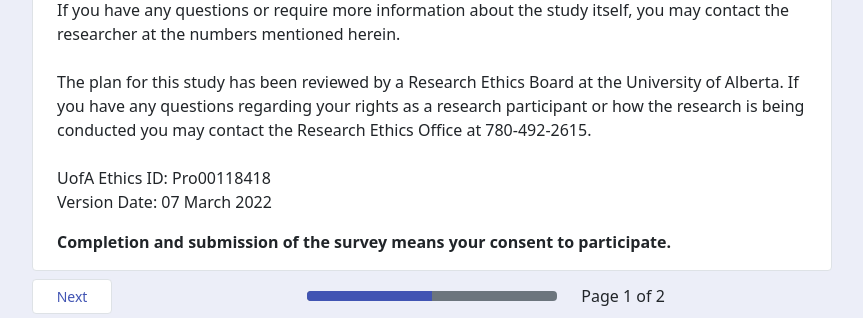
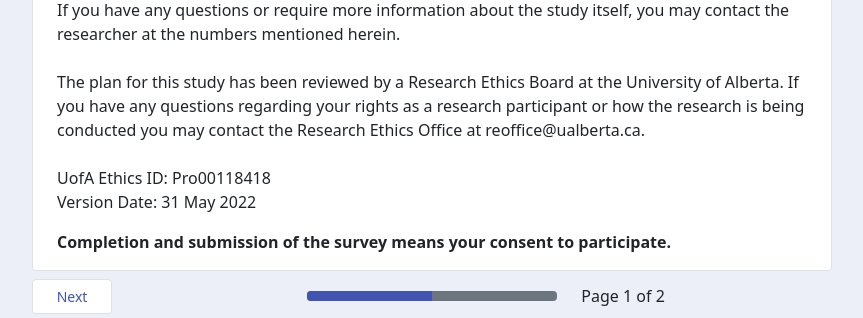
Before and after one commit to lucasnfe/puct-music-emotion, a Flask app: template experiments/user_study/templates/index.html in a window 1280 px wide. Shown: the part 1647-1965 px from the top of the page, without its empty margins (208-1071 px from the left). Run offline with Flask 2, Linux system fonts and the light colour scheme; the template is opened without the code that fills it: most values are stand-ins (such as "Sample title", 1, 10 or a date in 2020); some libraries are stand-ins or nearby versions.

Commit message:
Update letter of implied conscent.

```diff
--- a/experiments/user_study/templates/index.html
+++ b/experiments/user_study/templates/index.html
@@ -107,9 +107,9 @@
               </p><br>
 
               <p>
-              The plan for this study has been reviewed by a Research Ethics Board at the University of Alberta.  If you have any questions regarding your rights as a research participant or how the research is being conducted you may contact the Research Ethics Office at 780-492-2615.<br><br>
+              The plan for this study has been reviewed by a Research Ethics Board at the University of Alberta.  If you have any questions regarding your rights as a research participant or how the research is being conducted you may contact the Research Ethics Office at reoffice@ualberta.ca.<br><br>
               UofA Ethics ID: Pro00118418<br>
-              Version Date: 07 March 2022
+              Version Date: 31 May 2022
               </p>
 
               <p class="m-0 p-0 bold"><strong>Completion and submission of the survey means your consent to participate.</strong></p>
```
